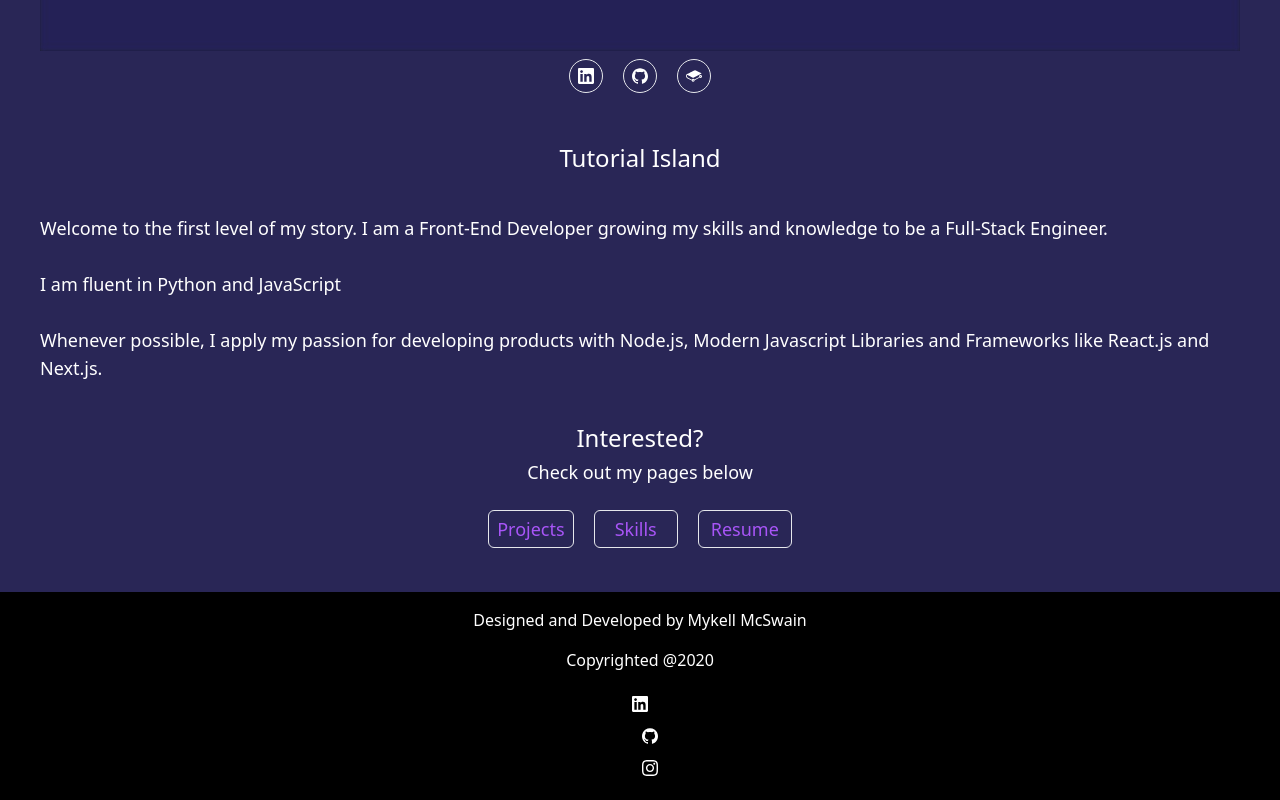
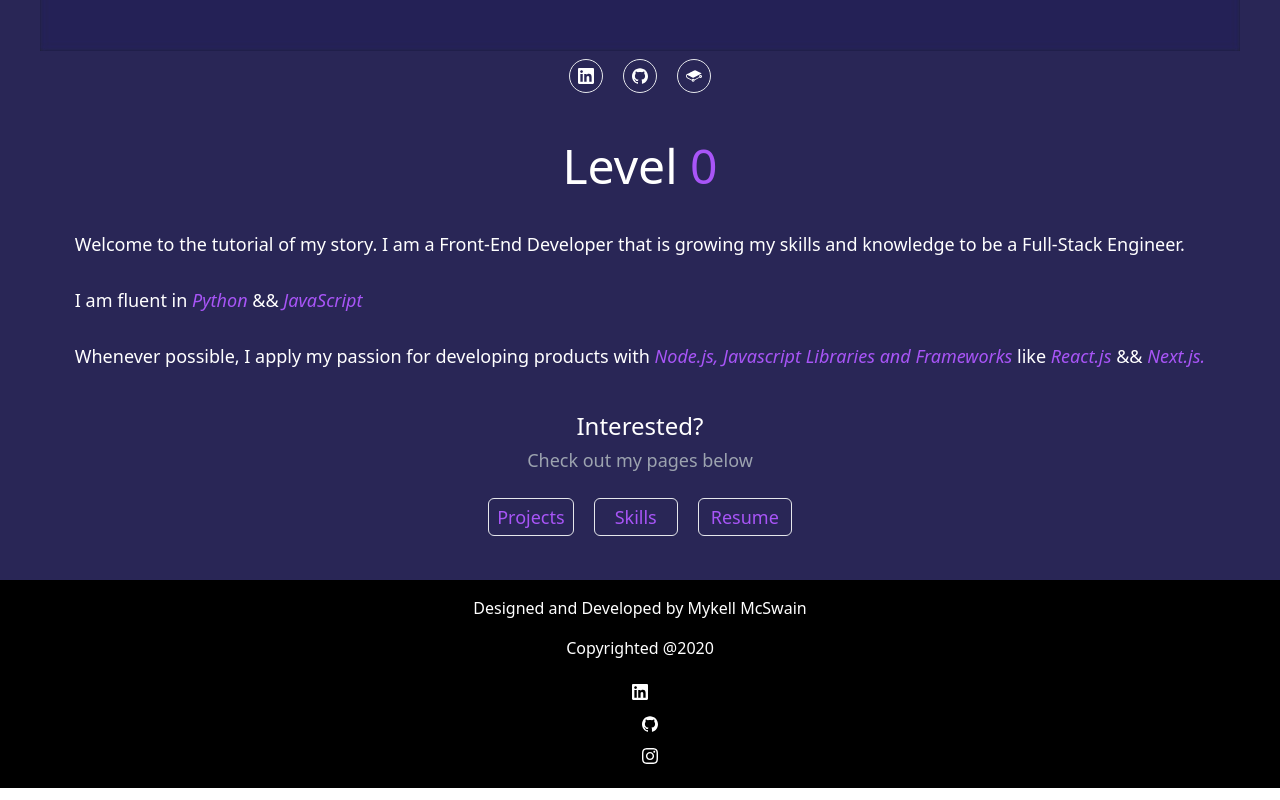
Before and after one commit to kaishigui/portfolio, a Next.js app: page / in a window 1280 px wide. Shown: the part 1809-2609 px from the top of the page. Built offline with nearby package versions, Linux system fonts and the light colour scheme.

Commit message:
second commit

```diff
--- a/components/Header.js
+++ b/components/Header.js
@@ -15,9 +15,10 @@ function Header() {
   }
 
   return (
-    <main>
-      <header className='flex justify-between sticky top-0 bg-gray-900 text-white h-20
-      max-w-7xl mx-auto'>
+    <nav className=''>
+      <header className={`flex justify-between sticky top-0 bg-gray-900 text-white h-20
+      ${dropdown && "h-fit"}
+      max-w-7xl mx-auto`}>
 
           <div className='flex items-center px-10'>
             <h2 className='text-2xl'>Z9</h2>
@@ -45,7 +46,7 @@ function Header() {
       </header>
 
       <Dropdown drop={dropdown}/>
-    </main>
+    </nav>
   )
 }
 
--- a/components/Homepage.js
+++ b/components/Homepage.js
@@ -50,29 +50,36 @@ function Homepage() {
 
       <section className='my-5 mx-10 '>
         <div className='mx-auto mb-10'>
-         <h2 className='text-center text-2xl'>Tutorial Island</h2>
+         <h2 className='text-center text-5xl'>Level
+          <span className='text-purple-500'> 0</span>
+         </h2>
         </div>
         <article>
-          <p> Welcome to the first level of my story.
-            I am a Front-End Developer growing my skills and knowledge to be a Full-Stack Engineer.
+          <p className='text-lg'> Welcome to the tutorial of my story.
+            I am a Front-End Developer that is growing my skills and knowledge to be a Full-Stack Engineer.
           </p>
 
           <br />
-          <p>
-            I am fluent in Python and JavaScript
+          <p className='text-lg'>
+            I am fluent in
+            <span className='text-purple-500 italic'> Python </span> &&
+            <span className='text-purple-500 italic'> JavaScript </span>
           </p>
           <br />
 
-          <p>
-          Whenever possible, I apply my passion for developing products with Node.js,
-          Modern Javascript Libraries and Frameworks like React.js and Next.js.
+          <p className='text-lg'>
+          Whenever possible, I apply my passion for developing products with
+          <span className='text-purple-500 italic'> Node.js, </span>
+          <span className='text-purple-500 italic'> Javascript Libraries and Frameworks  </span>like
+          <span className='text-purple-500 italic'> React.js  </span> &&
+          <span className='text-purple-500 italic'> Next.js. </span>
           </p>
         </article>
       </section>
 
       <section className='flex flex-col items-center my-5 my-10'>
         <h2 className='text-2xl mb-1'>Interested? </h2>
-        <h4>Check out my pages below</h4>
+        <h4 className='text-gray-400'>Check out my pages below</h4>
         <div className='my-6'>
           <button className='border rounded-md mr-5 py-1 px-2 text-purple-500
             hover:shadow-[0_0_5px_] hover:shadow-purple-500 hover:transition ease-in-out delay-120'>
```
